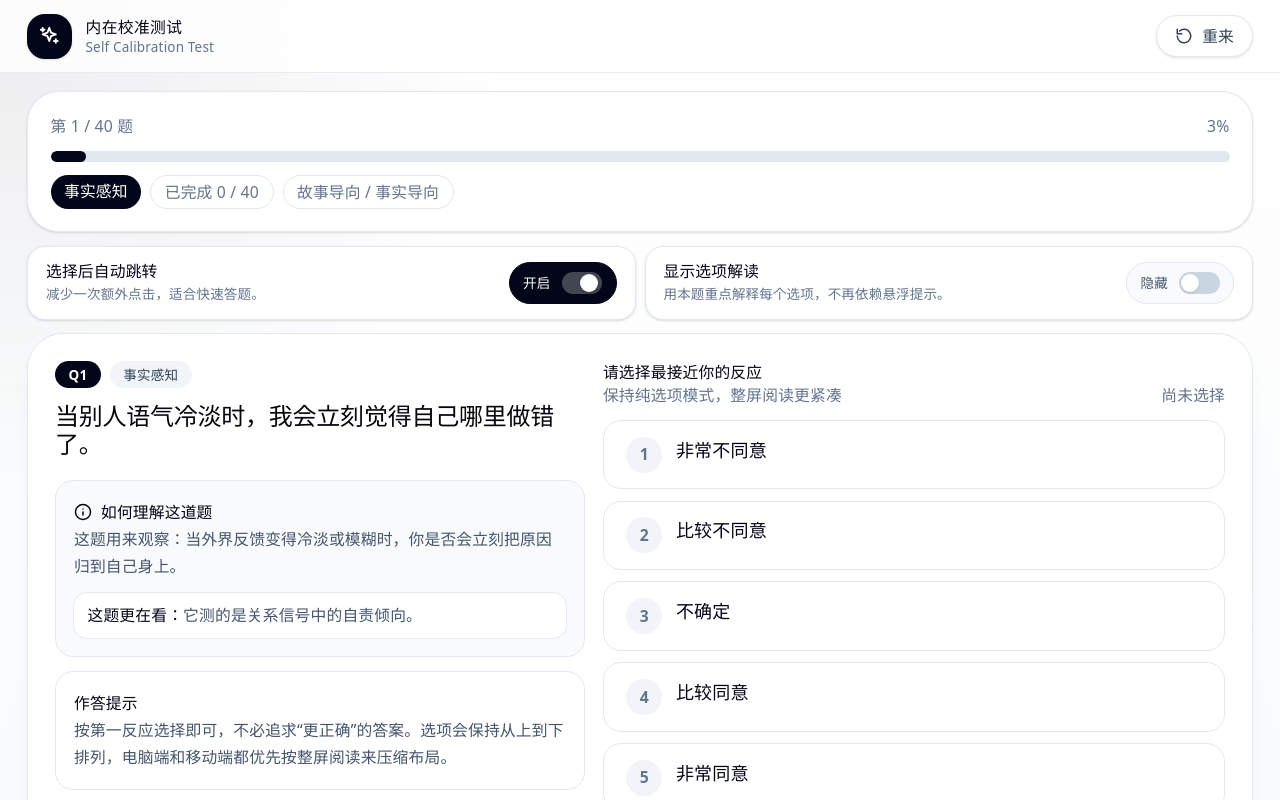
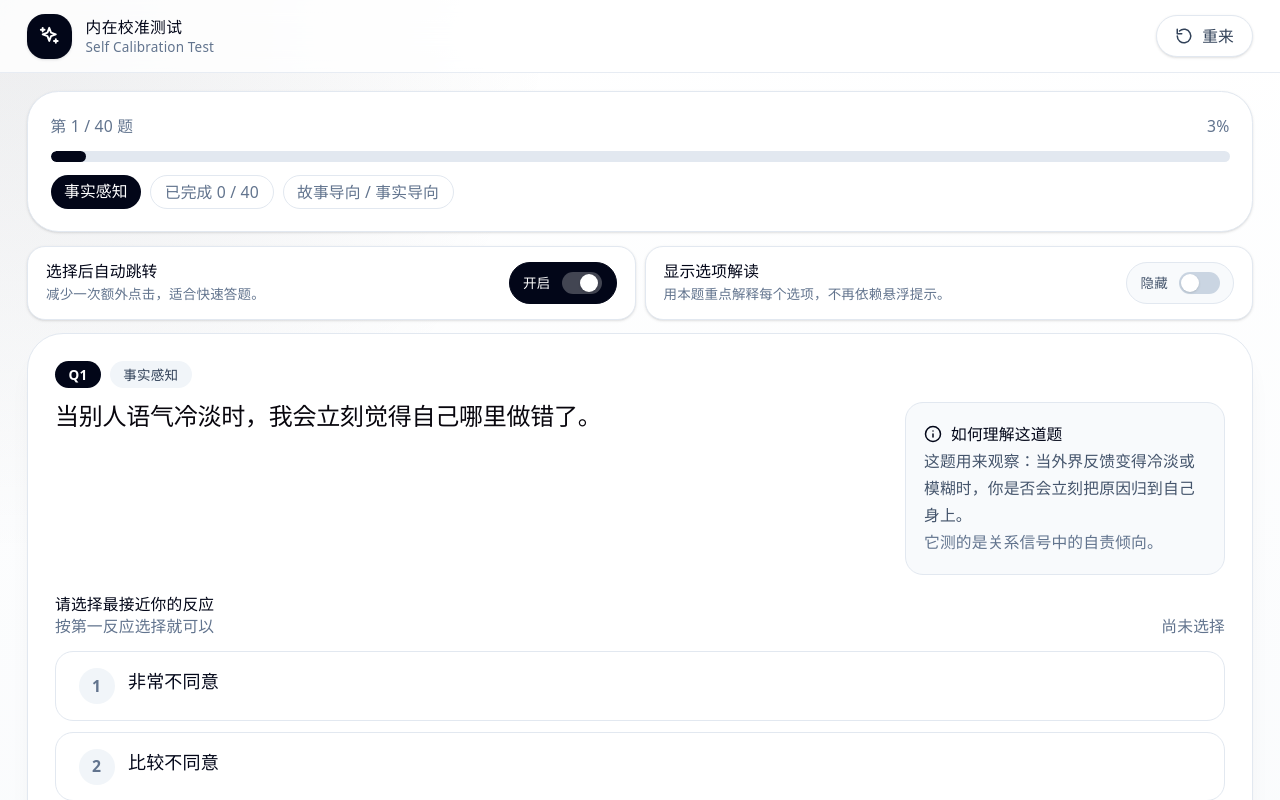
Before and after one commit to LDZ1233/my-site, a React (Vite) app: page / in a window 1280 px wide. Both pictures are taken after a click on the button "开始测试". Shown: the top 800 px of the page. Built offline with nearby package versions, Linux system fonts and the light colour scheme.

Commit message:
Refine question layout and plain-language option hints

```diff
--- a/src/InnerCalibrationTestApp.jsx
+++ b/src/InnerCalibrationTestApp.jsx
@@ -337,33 +337,6 @@ const scale = [
   { value: 5, label: "非常同意" },
 ];
 
-const choiceReadings = {
-  perception: {
-    leftTitle: "偏向直觉解读",
-    left: "你可能会很快从语气、表情或细节中推断对方的态度。",
-    rightTitle: "偏向事实校准",
-    right: "你可能会先区分事实、感受和自己的解释，再下结论。",
-  },
-  feedback: {
-    leftTitle: "偏向在意负反馈",
-    left: "你可能会对批评、失败或否定记得更久，也更容易被它们影响。",
-    rightTitle: "偏向平衡反馈",
-    right: "你可能会把反馈看成具体信息，而不是对整个人的评价。",
-  },
-  action: {
-    leftTitle: "偏向先停下来",
-    left: "你可能会在压力或不确定中先拖延、回避、暂停或撤回。",
-    rightTitle: "偏向行动校准",
-    right: "你可能会通过一个小行动来确认现实、降低焦虑或恢复状态。",
-  },
-  self: {
-    leftTitle: "偏向自我审判",
-    left: "你可能会在反思时用较严厉的语言要求自己。",
-    rightTitle: "偏向温和修正",
-    right: "你可能会在承认问题的同时，尽量不否定自己这个人。",
-  },
-};
-
 const questionPurposes = {
   1: "这题用来观察：当外界反馈变得冷淡或模糊时，你是否会立刻把原因归到自己身上。它测的是关系信号中的自责倾向。",
   2: "这题用来观察：你能不能把客观事件和自己的解释分开。它测的是事实-解释分离能力。",
@@ -421,21 +394,6 @@ function getQuestionHintParts(question) {
   };
 }
 
-function getQuestionHint(question) {
-  return getQuestionHintParts(question).summary;
-}
-
-function getQuestionFocus(question) {
-  const { detail } = getQuestionHintParts(question);
-  if (!detail) return "";
-
-  return detail
-    .replace(/^它测的是/u, "")
-    .replace(/^更在看/u, "")
-    .replace(/。$/u, "")
-    .trim();
-}
-
 function getChoiceDirection(question, value) {
   if (value === 3) return "middle";
   const agrees = value > 3;
@@ -450,25 +408,52 @@ function getChoiceIntensity(value) {
 }
 
 function getChoiceReading(question, value) {
-  const reading = choiceReadings[question.axis];
   const direction = getChoiceDirection(question, value);
   const intensity = getChoiceIntensity(value);
-  const focus = getQuestionFocus(question);
+  const plainMessages = {
+    perception: {
+      left: "你更容易先按感觉下判断，证据通常会慢一步。",
+      right: "你更像会先分开事实和猜测，再决定这件事到底是什么意思。",
+      middle: "你会看当时情境来判断，不会总固定在一种理解方式里。",
+    },
+    feedback: {
+      left: "你更容易先被负面的那部分卡住，好的部分会先退到后面。",
+      right: "你更像能把反馈当成信息看，不会一下子就上升成否定自己。",
+      middle: "你会看当时的人和状态，收到反馈时不一定总往一个方向走。",
+    },
+    action: {
+      left: "你更容易先停一下或拖一下，想等自己更有把握再动。",
+      right: "你更像会先做一个小动作，让自己别一直卡在原地。",
+      middle: "你会看当时状态来决定，有时先缓一下，有时会先做一点。",
+    },
+    self: {
+      left: "你更容易先批评自己，理解自己通常会排在后面。",
+      right: "你更像会先理解自己，再慢慢调整，而不是一上来就责怪自己。",
+      middle: "你会在要求自己和体谅自己之间来回切换，看当下状态而定。",
+    },
+  };
+
+  const prefixMap = {
+    strong: "如果你选这个，通常说明",
+    light: "这个选择多半表示",
+    middle: "",
+  };
+
+  const tone = value === 1 || value === 5 ? "strong" : value === 3 ? "middle" : "light";
 
   if (direction === "middle") {
     return {
       title: "情境型反应",
-      body: focus ? `你在这道题上的反应更看当下情境，暂时没有固定偏向 ${focus}。` : "你在这道题上的反应更看具体情境和当下状态。",
+      body: plainMessages[question.axis].middle,
     };
   }
 
-  const title = direction === "left" ? reading.leftTitle : reading.rightTitle;
-  const body = direction === "left" ? reading.left : reading.right;
-  const stemCue = value > 3 ? "更接近题干里的反应" : "不太接近题干里的反应";
+  const message = plainMessages[question.axis][direction];
+  const prefix = prefixMap[tone];
 
   return {
-    title: `${intensity}${title}`,
-    body: focus ? `这表示你${stemCue}，在这道题里更偏向 ${focus}。` : `${stemCue}。${body}`,
+    title: intensity,
+    body: prefix ? `${prefix}${message}` : message,
   };
 }
 
@@ -807,45 +792,34 @@ function Test({ answers, setAnswers, onSubmit }) {
           transition={{ duration: 0.22 }}
           className="mt-3 flex min-h-0 flex-1 flex-col rounded-[2rem] border border-slate-200 bg-white p-4 shadow-xl shadow-slate-950/5 sm:p-5 lg:p-6"
         >
-          <div className="grid min-h-0 flex-1 gap-4 xl:grid-cols-[minmax(0,0.92fr)_minmax(0,1.08fr)]">
-            <div className="flex min-h-0 flex-col gap-3">
+          <div className="flex min-h-0 flex-1 flex-col gap-3">
             <div className="flex flex-wrap items-center gap-2 text-xs font-semibold text-slate-500">
               <span className="rounded-full bg-slate-950 px-3 py-1 text-white">Q{index + 1}</span>
               <span className="rounded-full bg-slate-100 px-3 py-1 text-slate-700">{currentAxis.title}</span>
             </div>
 
+            <div className="grid gap-3 xl:grid-cols-[minmax(0,1fr)_320px] xl:items-start">
+              <div className="min-w-0">
                 <h2 className="text-[clamp(1.35rem,2.2vw,2.4rem)] font-bold leading-snug tracking-tight text-slate-950">
                   {current.text}
                 </h2>
+              </div>
 
-              <div className="grid gap-3 lg:grid-cols-2 xl:grid-cols-1">
               <aside className="rounded-2xl border border-slate-200 bg-slate-50 p-4 text-sm leading-6 text-slate-600">
                 <div className="flex items-center gap-2 font-semibold text-slate-950">
                   <Icon name="Info" className="h-4 w-4" />
                   如何理解这道题
                 </div>
                 <p className="mt-2">{currentHint.summary}</p>
-                  {currentHint.detail && (
-                    <div className="mt-3 rounded-xl bg-white px-3 py-2 text-sm leading-6 text-slate-600 ring-1 ring-slate-200/80">
-                      <span className="font-semibold text-slate-950">这题更在看：</span>
-                      {currentHint.detail}
-                    </div>
-                  )}
+                {currentHint.detail && <p className="mt-2 text-slate-500">{currentHint.detail}</p>}
               </aside>
-
-                <div className="rounded-2xl border border-slate-200 bg-white p-4 text-sm leading-6 text-slate-600">
-                  <div className="font-semibold text-slate-950">作答提示</div>
-                  <p className="mt-2">按第一反应选择即可，不必追求“更正确”的答案。选项会保持从上到下排列，电脑端和移动端都优先按整屏阅读来压缩布局。</p>
-                </div>
-              </div>
             </div>
 
-            <div className="flex min-h-0 flex-col">
-              <div className="mb-3 flex flex-col gap-1 sm:flex-row sm:items-end sm:justify-between">
+            <div className="mt-1 flex flex-col gap-1 sm:flex-row sm:items-end sm:justify-between">
               <div>
                 <div className="text-sm font-semibold text-slate-950">请选择最接近你的反应</div>
                 <div className="text-sm text-slate-500">
-                    {showChoiceReadings ? "已开启针对本题的选项解读" : "保持纯选项模式，整屏阅读更紧凑"}
+                  {showChoiceReadings ? "每个选项下面都会给一句白话说明" : "按第一反应选择就可以"}
                 </div>
               </div>
               <span className="text-sm text-slate-500">{currentAnswer ? `当前已选 ${currentAnswer}` : "尚未选择"}</span>
@@ -880,7 +854,7 @@ function Test({ answers, setAnswers, onSubmit }) {
                         <div className={classNames("font-semibold leading-6", selected ? "text-white" : "text-slate-950")}>{item.label}</div>
                         {showChoiceReadings && (
                           <div className={classNames("mt-1 text-[13px] leading-5", selected ? "text-white/85" : "text-slate-500")}>
-                              {choiceReading.title}：{choiceReading.body}
+                            {choiceReading.body}
                           </div>
                         )}
                       </div>
@@ -888,7 +862,6 @@ function Test({ answers, setAnswers, onSubmit }) {
                   </button>
                 );
               })}
-              </div>
             </div>
           </div>
 
```
Lines whose indentation alone changed are shown as unchanged.
